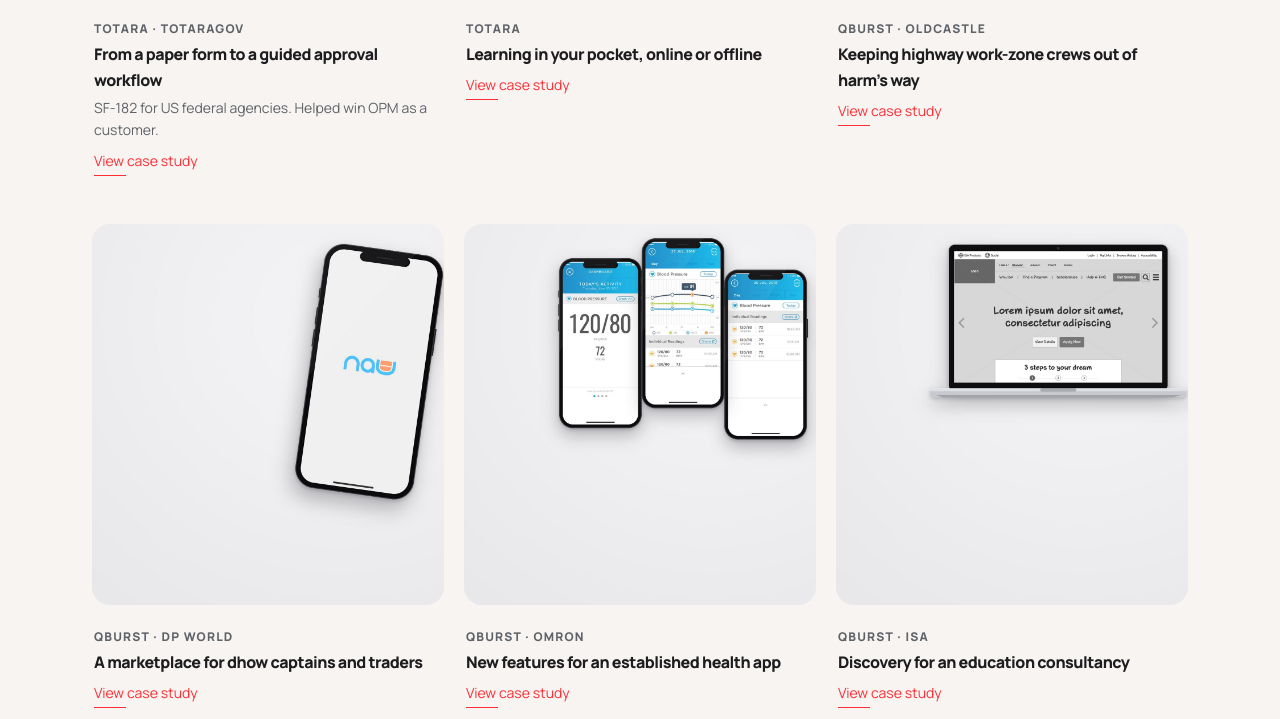
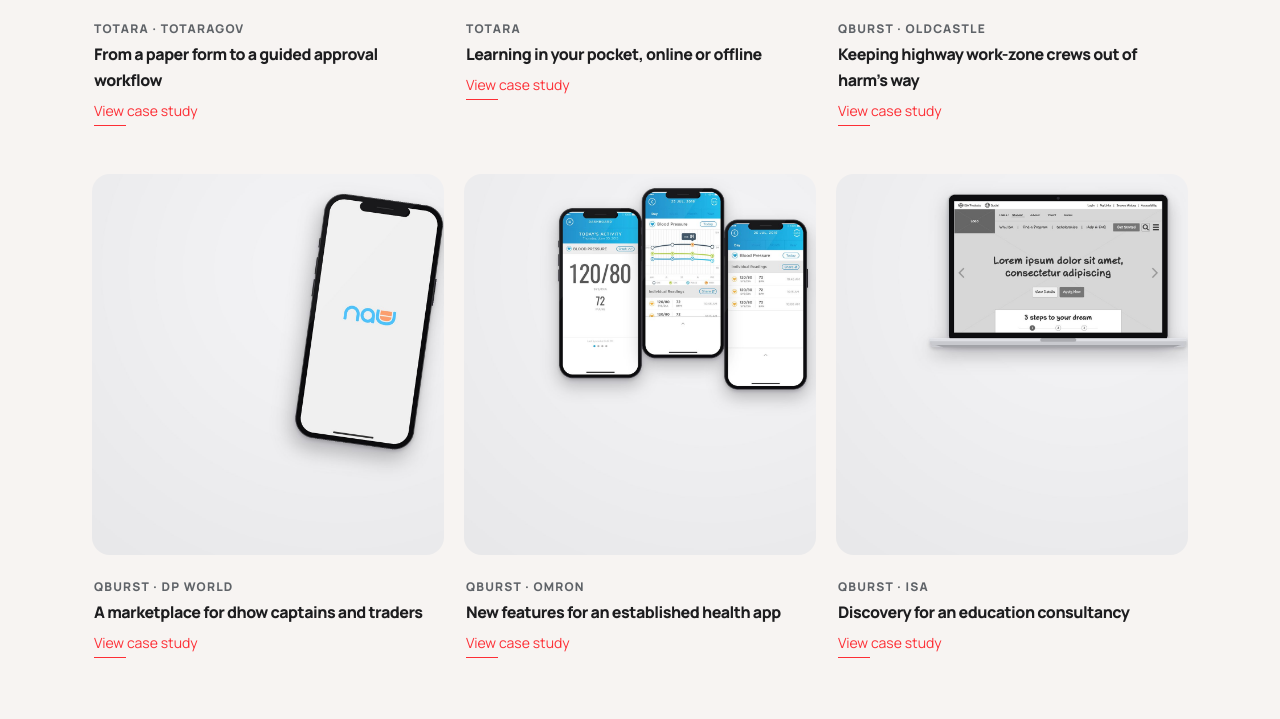
Before and after one commit to puthuvabinu/puthuvabinu.github.io, a plain HTML site: page index.html in a window 1280 px wide. Shown: the part 3077-3796 px from the top of the page. Drawn offline with Linux system fonts and the light colour scheme; animation ran at ten frames a second.

Commit message:
Remove supporting text from SF-182 card
Co-Authored-By: Claude Opus 5.5 <noreply@anthropic.com>
Claude-Session: https://claude.ai/code/session_019G1cGovoJYErgfDHBcAoJu

```diff
--- a/index.html
+++ b/index.html
@@ -253,7 +253,7 @@
                         <div class="lp-work">
                             <a href="sf182.html" class="lp-card ajax-link has-animation" data-type="page-transition" data-delay="40">
                                 <img loading="lazy" decoding="async" src="images/projects/card_sf182.jpg" width="1236" height="1338" alt="The SF-182 paper form next to the new guided request">
-                                <div class="lp-card-panel"><div class="meta">Totara · TotaraGov</div><h3>From a paper form to a guided approval workflow</h3><p>SF-182 for US federal agencies. Helped win OPM as a customer.</p><span class="lp-link">View case study</span></div>
+                                <div class="lp-card-panel"><div class="meta">Totara · TotaraGov</div><h3>From a paper form to a guided approval workflow</h3><span class="lp-link">View case study</span></div>
                             </a>
                             <a href="totaramobile.html" class="lp-card ajax-link has-animation" data-type="page-transition" data-delay="100">
                                 <img loading="lazy" decoding="async" src="images/projects/card_totaramobile.jpg" width="1236" height="1338" alt="Totara Mobile app screens">
```
